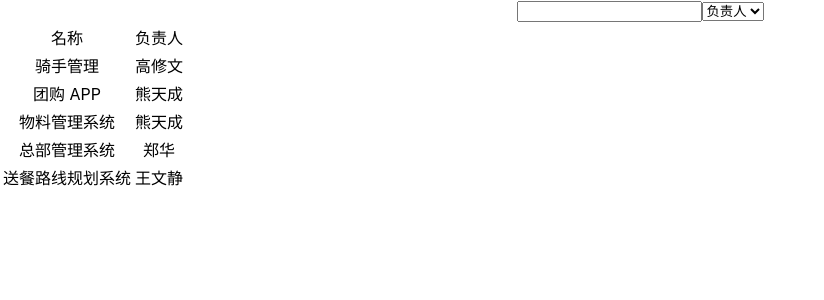
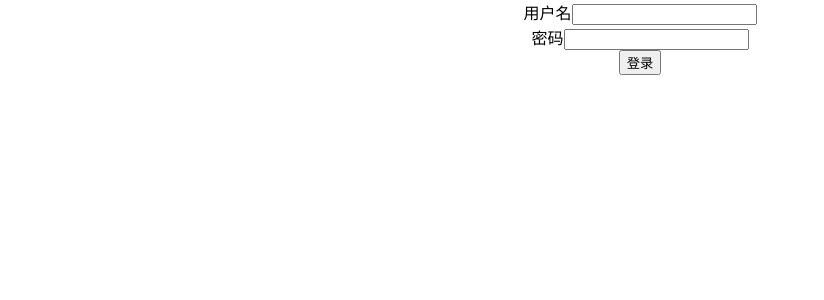
Before and after one commit to wkl007/react-jira, a React (Create React App) app: page / in a window 1280 px wide. Shown: the top 300 px of the page, without its empty margins (0-824 px from the left). Built offline with nearby package versions, Linux system fonts and the light colour scheme; data requests are answered from the project's data file.

Commit message:
feat: 实现登录表单

```diff
--- a/package.json
+++ b/package.json
@@ -7,7 +7,7 @@
     "build": "react-scripts build",
     "test": "react-scripts test",
     "eject": "react-scripts eject",
-    "mock": "json-server mock/db.json --watch --port 3030",
+    "mock": "json-server mock/db.json --watch --port 3030 --middlewares mock/middleware.js",
     "lint": "npm run lint:code && npm run lint:style",
     "lint:code": "prettier --write \"src/**/*.{js,jsx,ts,tsx}\"",
     "lint:style": "stylelint --fix src/**/*.{css,less,scss,sass}",
--- a/src/App.tsx
+++ b/src/App.tsx
@@ -1,11 +1,13 @@
 import React from "react";
 import "./App.css";
 import ProjectList from "./pages/ProjectList";
+import Login from "./pages/Login";
 
 function App() {
   return (
     <div className="App">
-      <ProjectList />
+      {/*<ProjectList />*/}
+      <Login />
     </div>
   );
 }
--- /dev/null
+++ b/src/pages/Login/index.tsx
@@ -0,0 +1,35 @@
+import { FC, FormEvent } from "react";
+import axios from "axios";
+
+const apiUrl = process.env.REACT_APP_API_URL;
+
+const Login: FC = () => {
+  const login = (params: { username: string; password: string }) => {
+    axios.post(`${apiUrl}/login`, params).then((res) => {
+      console.log(res.data);
+    });
+  };
+
+  const handleSubmit = (e: FormEvent<HTMLFormElement>) => {
+    e.preventDefault();
+    const username = (e.currentTarget.elements[0] as HTMLFormElement).value;
+    const password = (e.currentTarget.elements[1] as HTMLFormElement).value;
+    login({ username, password });
+  };
+
+  return (
+    <form onSubmit={handleSubmit}>
+      <div>
+        <label htmlFor="username">用户名</label>
+        <input type="text" id="username" />
+      </div>
+      <div>
+        <label htmlFor="password">密码</label>
+        <input type="password" id="password" />
+      </div>
+      <button type="submit">登录</button>
+    </form>
+  );
+};
+
+export default Login;
```
Also changed, not shown: mock/middleware.js (added, +16 -0 lines).
